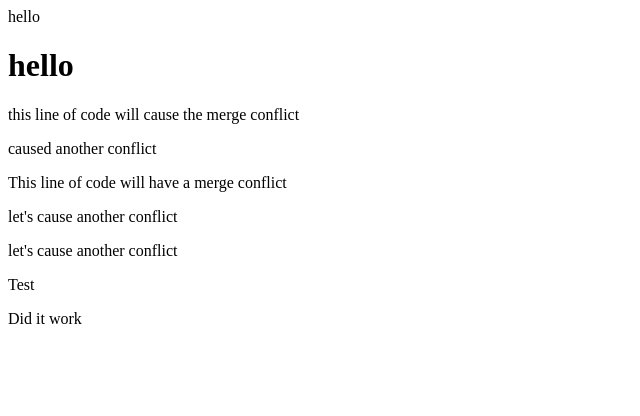
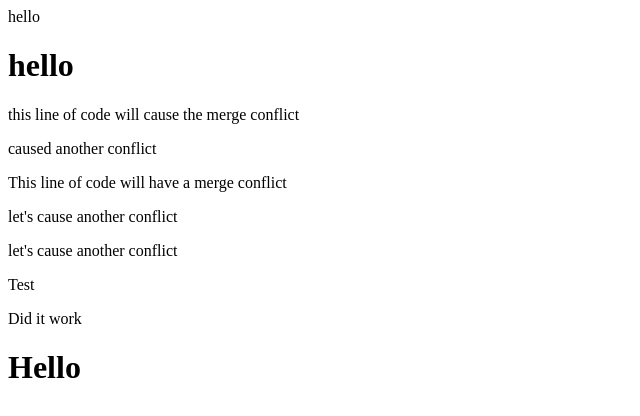
Before and after one commit to MartinTirtawisata/learn-github, a plain HTML site: page index.html in a window 1280 px wide. Shown: the whole page, without its empty margins (0-640 px from the left). Drawn offline with Linux system fonts and the light colour scheme.

Commit message:
added index.html

```diff
--- a/index.html
+++ b/index.html
@@ -14,3 +14,5 @@
 
 <p>let's cause another conflict</p><p>Test</p>
 <p>Did it work</p>
+
+<html><h1>Hello</h1></html>
```
